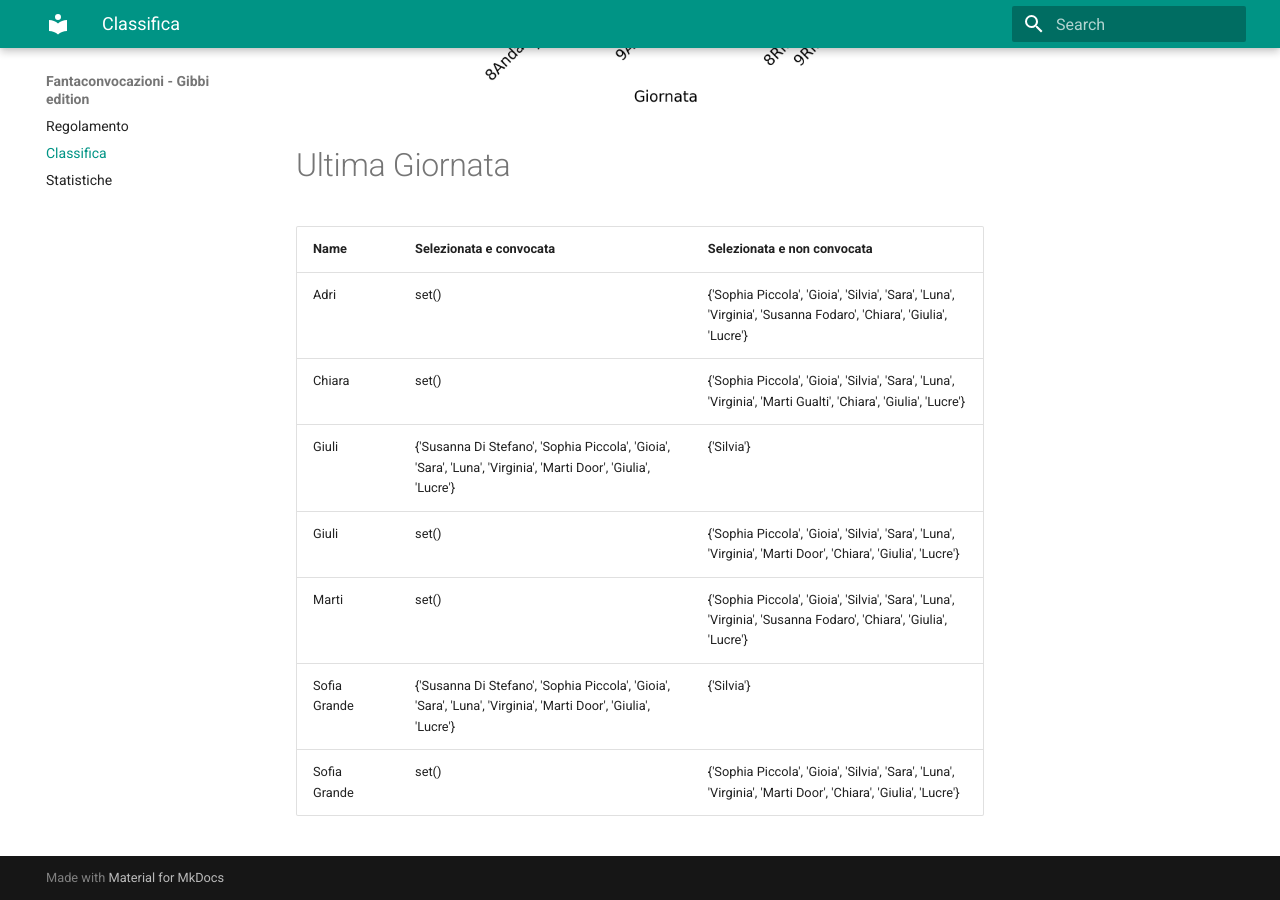
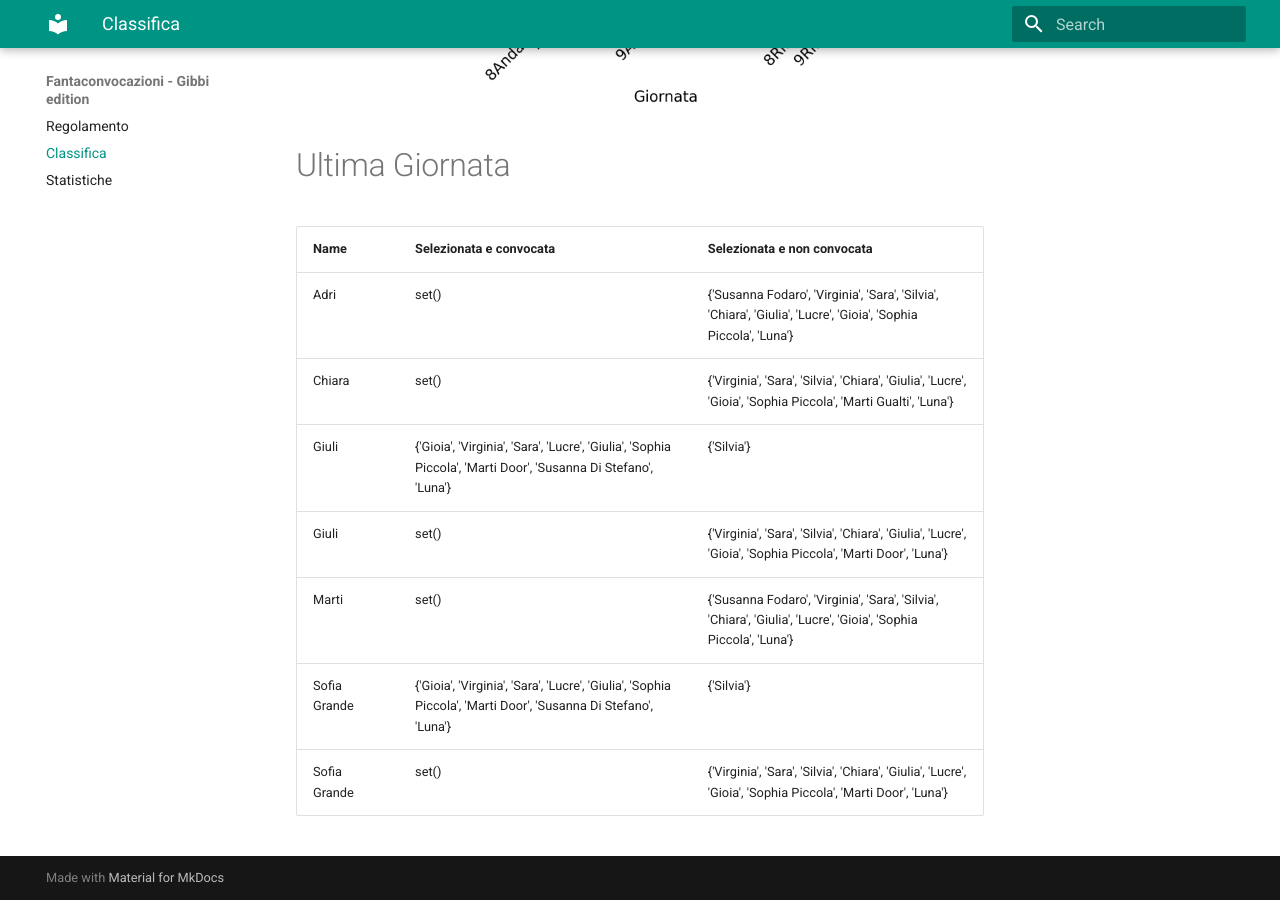
Before and after one commit to martinig94/fantagibbi, an MkDocs documentation site: the page built from docs/Classifica.md, in a window 1280 px wide and 900 px high, scrolled down 1003 px. Built offline with MkDocs 1.6.1 and Material for MkDocs 9.7.7, drawn with Linux system fonts in a browser that asks for light colours.

Commit message:
Auto-update from main.py

```diff
--- a/docs/Classifica.md
+++ b/docs/Classifica.md
@@ -18,11 +18,11 @@
 <!-- START_TABLE CORRECT -->
 | Name         | Selezionata e convocata                                                                                        | Selezionata e non convocata                                                                                      |
 |:-------------|:---------------------------------------------------------------------------------------------------------------|:-----------------------------------------------------------------------------------------------------------------|
-| Adri         | set()                                                                                                          | {'Sophia Piccola', 'Gioia', 'Silvia', 'Sara', 'Luna', 'Virginia', 'Susanna Fodaro', 'Chiara', 'Giulia', 'Lucre'} |
-| Chiara       | set()                                                                                                          | {'Sophia Piccola', 'Gioia', 'Silvia', 'Sara', 'Luna', 'Virginia', 'Marti Gualti', 'Chiara', 'Giulia', 'Lucre'}   |
-| Giuli        | {'Susanna Di Stefano', 'Sophia Piccola', 'Gioia', 'Sara', 'Luna', 'Virginia', 'Marti Door', 'Giulia', 'Lucre'} | {'Silvia'}                                                                                                       |
-| Giuli        | set()                                                                                                          | {'Sophia Piccola', 'Gioia', 'Silvia', 'Sara', 'Luna', 'Virginia', 'Marti Door', 'Chiara', 'Giulia', 'Lucre'}     |
-| Marti        | set()                                                                                                          | {'Sophia Piccola', 'Gioia', 'Silvia', 'Sara', 'Luna', 'Virginia', 'Susanna Fodaro', 'Chiara', 'Giulia', 'Lucre'} |
-| Sofia Grande | {'Susanna Di Stefano', 'Sophia Piccola', 'Gioia', 'Sara', 'Luna', 'Virginia', 'Marti Door', 'Giulia', 'Lucre'} | {'Silvia'}                                                                                                       |
-| Sofia Grande | set()                                                                                                          | {'Sophia Piccola', 'Gioia', 'Silvia', 'Sara', 'Luna', 'Virginia', 'Marti Door', 'Chiara', 'Giulia', 'Lucre'}     |
+| Adri         | set()                                                                                                          | {'Susanna Fodaro', 'Virginia', 'Sara', 'Silvia', 'Chiara', 'Giulia', 'Lucre', 'Gioia', 'Sophia Piccola', 'Luna'} |
+| Chiara       | set()                                                                                                          | {'Virginia', 'Sara', 'Silvia', 'Chiara', 'Giulia', 'Lucre', 'Gioia', 'Sophia Piccola', 'Marti Gualti', 'Luna'}   |
+| Giuli        | {'Gioia', 'Virginia', 'Sara', 'Lucre', 'Giulia', 'Sophia Piccola', 'Marti Door', 'Susanna Di Stefano', 'Luna'} | {'Silvia'}                                                                                                       |
+| Giuli        | set()                                                                                                          | {'Virginia', 'Sara', 'Silvia', 'Chiara', 'Giulia', 'Lucre', 'Gioia', 'Sophia Piccola', 'Marti Door', 'Luna'}     |
+| Marti        | set()                                                                                                          | {'Susanna Fodaro', 'Virginia', 'Sara', 'Silvia', 'Chiara', 'Giulia', 'Lucre', 'Gioia', 'Sophia Piccola', 'Luna'} |
+| Sofia Grande | {'Gioia', 'Virginia', 'Sara', 'Lucre', 'Giulia', 'Sophia Piccola', 'Marti Door', 'Susanna Di Stefano', 'Luna'} | {'Silvia'}                                                                                                       |
+| Sofia Grande | set()                                                                                                          | {'Virginia', 'Sara', 'Silvia', 'Chiara', 'Giulia', 'Lucre', 'Gioia', 'Sophia Piccola', 'Marti Door', 'Luna'}     |
 <!-- END_TABLE CORRECT -->
```
